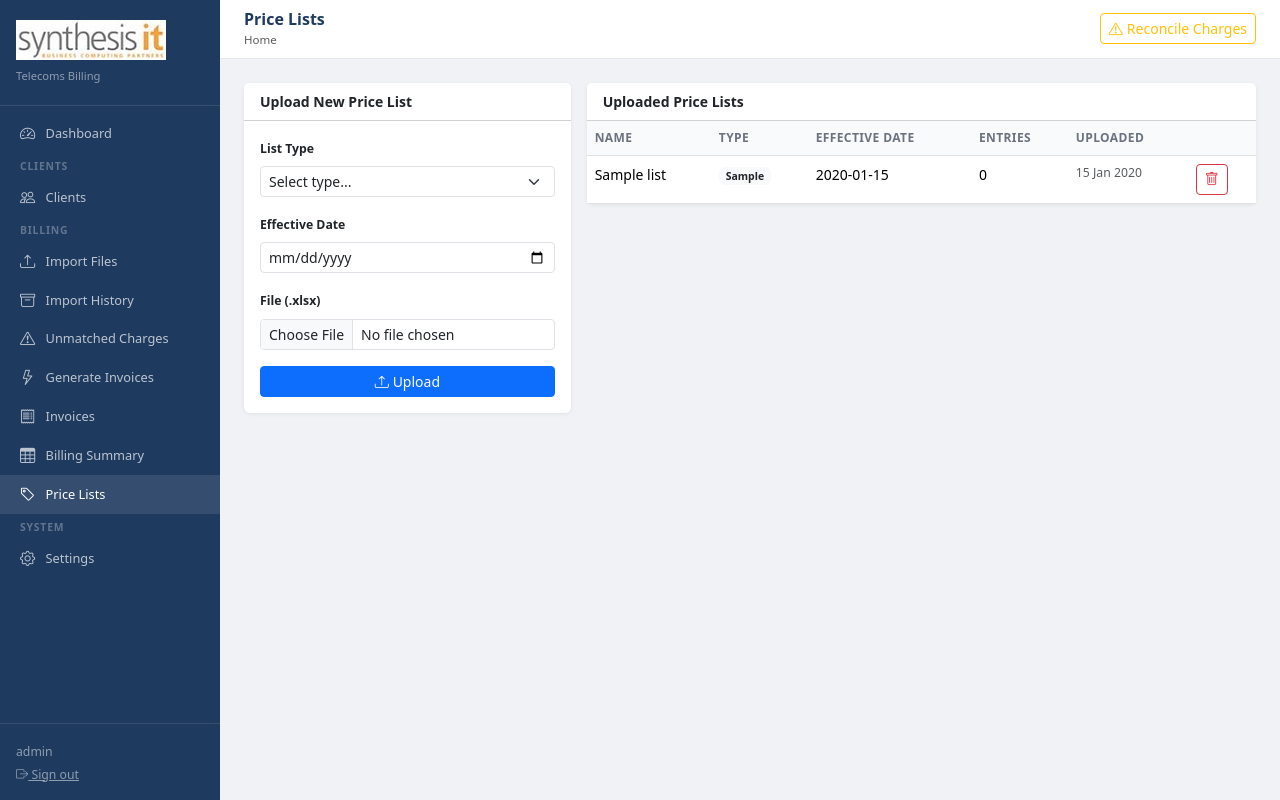
After one commit to andrewdunn358-dev/cdrs, a Flask app: page /pricelists in a window 1280 px wide. The commit adds this page. Run offline with Flask 3, Linux system fonts and the light colour scheme; a user stored in the database is signed in; tables that the repository leaves empty hold one stand-in row (values such as "Sample post").

Commit message:
Latest updates

```diff
--- a/app.py
+++ b/app.py
@@ -1110,6 +1110,149 @@ def summary_export_excel():
                      as_attachment=True, download_name=f'Billing_Summary_{period}.xlsx')
 
 
+
+# ── Price Lists ───────────────────────────────────────────────────────────────
+
+@app.route('/pricelists')
+@login_required
+def pricelists():
+    from models import PriceList
+    lists = PriceList.query.order_by(PriceList.uploaded_at.desc()).all()
+    return render_template('pricelists/index.html', lists=lists)
+
+@app.route('/pricelists/upload', methods=['POST'])
+@login_required
+def pricelist_upload():
+    from models import PriceList, PriceListEntry
+    from importer import parse_price_list
+
+    f = request.files.get('file')
+    list_type = request.form.get('list_type')
+    effective_date = request.form.get('effective_date', '')
+
+    if not f or not list_type:
+        flash('Please select a file and list type.', 'warning')
+        return redirect(url_for('pricelists'))
+
+    content_bytes = f.read()
+    entries = parse_price_list(f.filename, content_bytes, list_type)
+
+    if not entries:
+        flash('No entries found in file — check it is the correct format.', 'warning')
+        return redirect(url_for('pricelists'))
+
+    pl = PriceList(
+        name=f"{list_type.title()} — {effective_date or 'Unknown date'}",
+        list_type=list_type,
+        effective_date=effective_date,
+        uploaded_by=current_user.id,
+    )
+    db.session.add(pl)
+    db.session.flush()
+
+    for e in entries:
+        db.session.add(PriceListEntry(
+            price_list_id=pl.id,
+            service=e['service'],
+            billing_name=e['billing_name'],
+            charge_type=e['charge_type'],
+            unit_price=e['unit_price'],
+            install_price=e['install_price'],
+            cease_price_in=e['cease_price_in'],
+            cease_price_out=e['cease_price_out'],
+            notes=e['notes'],
+        ))
+
+    db.session.commit()
+    flash(f'Imported {len(entries)} price list entries.', 'success')
+    return redirect(url_for('pricelist_detail', id=pl.id))
+
+@app.route('/pricelists/<int:id>')
+@login_required
+def pricelist_detail(id):
+    from models import PriceList
+    pl = db.get_or_404(PriceList, id)
+    q = request.args.get('q', '')
+    entries = pl.entries
+    if q:
+        entries = [e for e in entries if q.lower() in (e.service or '').lower()
+                   or q.lower() in (e.billing_name or '').lower()]
+    return render_template('pricelists/detail.html', pl=pl, entries=entries, q=q)
+
+@app.route('/pricelists/<int:id>/delete', methods=['POST'])
+@login_required
+def pricelist_delete(id):
+    from models import PriceList
+    pl = db.get_or_404(PriceList, id)
+    db.session.delete(pl)
+    db.session.commit()
+    flash('Price list deleted.', 'success')
+    return redirect(url_for('pricelists'))
+
+@app.route('/pricelists/reconcile')
+@login_required
+def pricelist_reconcile():
+    """Compare current active charges against price list — flag mismatches."""
+    from models import PriceList, PriceListEntry
+    from sqlalchemy import func
+
+    # Get most recent price list per type
+    latest_lists = {}
+    for pl in PriceList.query.order_by(PriceList.uploaded_at.desc()).all():
+        if pl.list_type not in latest_lists:
+            latest_lists[pl.list_type] = pl
+
+    # Get all active uninvoiced rental charges
+    charges = (RawCharge.query
+               .join(ImportBatch, RawCharge.batch_id == ImportBatch.id)
+               .filter(RawCharge.archived == False,
+                       RawCharge.invoiced == False,
+                       RawCharge.charge_type == 'Rental')
+               .all())
+
+    # Build price lookup from all latest lists
+    price_lookup = {}
+    for pl in latest_lists.values():
+        for e in pl.entries:
+            if e.billing_name:
+                price_lookup[e.billing_name.upper().strip()] = e.unit_price
+            if e.service:
+                price_lookup[e.service.upper().strip()] = e.unit_price
+
+    mismatches = []
+    matched_ok = []
+    no_reference = []
+
+    for c in charges:
+        product = (c.product_name or '').strip()
+        # Try exact match then partial match
+        ref_price = price_lookup.get(product.upper())
+        if ref_price is None:
+            # Try partial match
+            for key, price in price_lookup.items():
+                if key in product.upper() or product.upper() in key:
+                    ref_price = price
+                    break
+
+        client = db.session.get(Client, c.client_id) if c.client_id else None
+
+        if ref_price is None:
+            no_reference.append({'charge': c, 'client': client})
+        elif abs(c.cost_amount - ref_price) > 0.01:
+            mismatches.append({
+                'charge': c, 'client': client,
+                'ref_price': ref_price,
+                'diff': c.cost_amount - ref_price,
+                'pct': ((c.cost_amount - ref_price) / ref_price * 100) if ref_price else 0,
+            })
+        else:
+            matched_ok.append({'charge': c, 'client': client, 'ref_price': ref_price})
+
+    return render_template('pricelists/reconcile.html',
+        mismatches=mismatches, matched_ok=matched_ok,
+        no_reference=no_reference, latest_lists=latest_lists)
+
+
 # ── API helpers ───────────────────────────────────────────────────────────────
 
 @app.route('/api/unmatched-keys')
--- a/templates/base.html
+++ b/templates/base.html
@@ -67,6 +67,9 @@ body{font-size:.875rem;background:#f0f2f5}
     </a>
     <a href="{{ url_for('billing_summary') }}" class="nav-link {% if request.endpoint=='billing_summary' %}active{% endif %}">
       <i class="bi bi-table"></i> Billing Summary
+    </a>
+    <a href="{{ url_for('pricelists') }}" class="nav-link {% if 'pricelist' in request.endpoint %}active{% endif %}">
+      <i class="bi bi-tag"></i> Price Lists
     </a>
     <div class="sidebar-section">System</div>
     <a href="{{ url_for('settings') }}" class="nav-link {% if request.endpoint=='settings' %}active{% endif %}">
--- /dev/null
+++ b/templates/pricelists/index.html
@@ -0,0 +1,72 @@
+{% extends "base.html" %}
+{% block title %}Price Lists{% endblock %}
+{% block page_title %}Price Lists{% endblock %}
+{% block topbar_actions %}
+  <a href="{{ url_for("pricelist_reconcile") }}" class="btn btn-sm btn-outline-warning">
+    <i class="bi bi-exclamation-triangle me-1"></i>Reconcile Charges
+  </a>
+{% endblock %}
+{% block content %}
+<div class="row g-3">
+  <div class="col-lg-4">
+    <div class="card">
+      <div class="card-header bg-white fw-semibold">Upload New Price List</div>
+      <div class="card-body">
+        <form method="POST" action="{{ url_for("pricelist_upload") }}" enctype="multipart/form-data" class="row g-3">
+          <div class="col-12">
+            <label class="form-label small fw-semibold">List Type</label>
+            <select name="list_type" class="form-select form-select-sm" required>
+              <option value="">Select type...</option>
+              <option value="broadband">Broadband</option>
+              <option value="sip">SIP Trunking</option>
+              <option value="ethernet">Ethernet / Leased Lines</option>
+              <option value="porting">Porting & Numbering</option>
+            </select>
+          </div>
+          <div class="col-12">
+            <label class="form-label small fw-semibold">Effective Date</label>
+            <input type="date" name="effective_date" class="form-control form-control-sm">
+          </div>
+          <div class="col-12">
+            <label class="form-label small fw-semibold">File (.xlsx)</label>
+            <input type="file" name="file" class="form-control form-control-sm" accept=".xlsx" required>
+          </div>
+          <div class="col-12">
+            <button class="btn btn-primary btn-sm w-100"><i class="bi bi-upload me-1"></i>Upload</button>
+          </div>
+        </form>
+      </div>
+    </div>
+  </div>
+  <div class="col-lg-8">
+    <div class="card">
+      <div class="card-header bg-white fw-semibold">Uploaded Price Lists</div>
+      {% if lists %}
+      <div class="table-responsive">
+        <table class="table table-hover mb-0">
+          <thead><tr><th>Name</th><th>Type</th><th>Effective Date</th><th>Entries</th><th>Uploaded</th><th></th></tr></thead>
+          <tbody>
+          {% for pl in lists %}
+          <tr onclick="location.href='{{ url_for("pricelist_detail", id=pl.id) }}'" style="cursor:pointer">
+            <td class="fw-medium">{{ pl.name }}</td>
+            <td><span class="badge bg-light text-dark">{{ pl.list_type }}</span></td>
+            <td>{{ pl.effective_date or "—" }}</td>
+            <td>{{ pl.entries|length }}</td>
+            <td class="text-muted small">{{ pl.uploaded_at.strftime("%d %b %Y") }}</td>
+            <td>
+              <form method="POST" action="{{ url_for("pricelist_delete", id=pl.id) }}" onsubmit="return confirm("Delete this price list?")" onclick="event.stopPropagation()">
+                <button class="btn btn-sm btn-outline-danger"><i class="bi bi-trash"></i></button>
+              </form>
+            </td>
+          </tr>
+          {% endfor %}
+          </tbody>
+        </table>
+      </div>
+      {% else %}
+      <div class="p-4 text-muted text-center">No price lists uploaded yet.</div>
+      {% endif %}
+    </div>
+  </div>
+</div>
+{% endblock %}
```
Also changed, not shown: importer.py (+99 -0 lines), models.py (+25 -0 lines), templates/pricelists/detail.html (added, +46 -0 lines), templates/pricelists/reconcile.html (added, +84 -0 lines).
